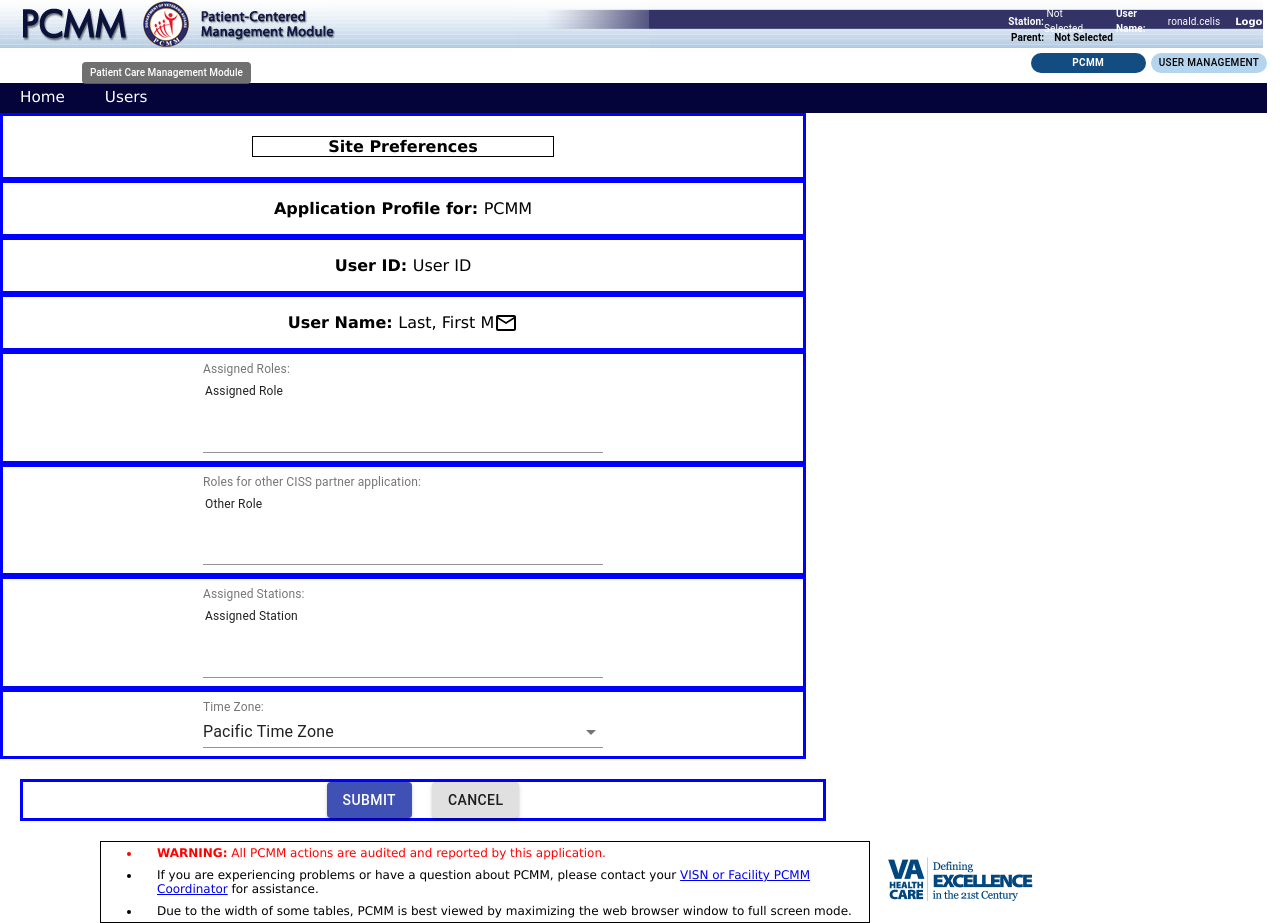
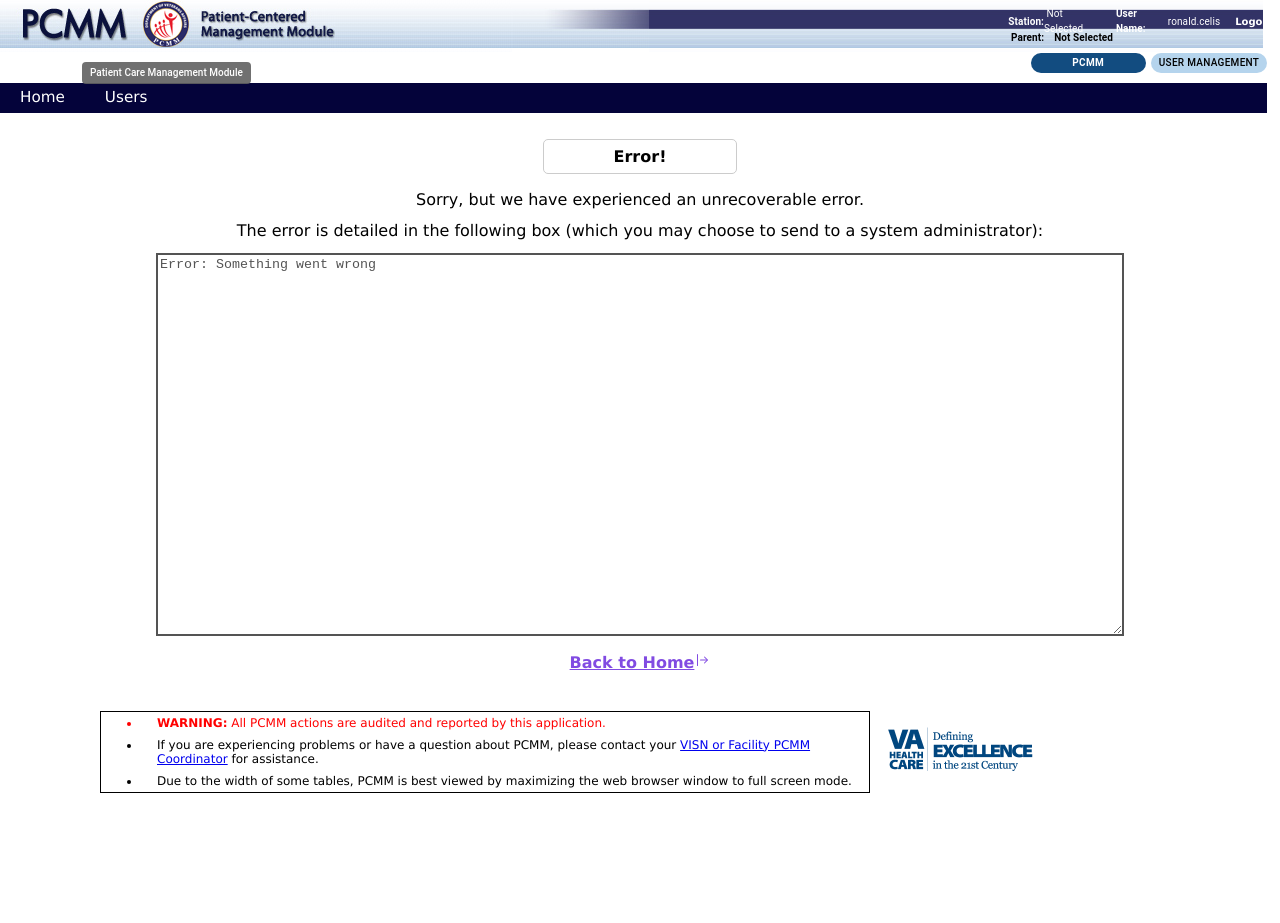
Before and after one commit to phuongflynotes/flymed-cms, a React (Create React App) app: page /exception in a window 1280 px wide. After the commit the page ends 800 px from the top, so only its background shows below. Built offline with nearby package versions, Linux system fonts and the light colour scheme.

Commit message:
exception page

```diff
--- a/src/AppRouter.tsx
+++ b/src/AppRouter.tsx
@@ -7,6 +7,7 @@
 import SearchResults from "./Users/UserManagement/SearchResults";
 import SitePreferences from "./Users/UserManagement/SitePreferences";
 import UserDetails from "./Users/UserDetails";
+import ExceptionHandle from "./Templates/ExceptionHandle";
 
 interface routerState {
   url: string;
@@ -18,6 +19,7 @@
         <Switch>
           <Route exact path="/" component={SearchExistingUsers} />
           <Route exact path="/user-details" component={UserDetails} />
+          <Route exact path="/exception" component={ExceptionHandle} />
           {/* <Route exact path="/station" component={Station} /> */}
           {/* <Route exact path="/UserAdmin" component={SearchExistingUsers} /> */}
           {/* <SearchResults /> */}
--- /dev/null
+++ b/src/Templates/ExceptionHandle.tsx
@@ -0,0 +1,60 @@
+import React, { useState, useEffect } from 'react';
+import { RouteComponentProps } from 'react-router-dom';
+import { Grid, TextareaAutosize } from '@material-ui/core';
+import "../css/exception.scss";
+
+interface ChildComponentProps extends RouteComponentProps<any> {}
+
+const ExceptionHandle : React.SFC<ChildComponentProps> = ({ history }) =>{
+
+    const [fakeError, setFakeError] = useState("");
+
+    useEffect(() => {
+        // create fake error
+        // ** Todo: check with API -> get error **
+        try {
+            getFakeError();
+        } catch (err) {
+            setFakeError(err)
+        }
+    }, []);
+
+    const getFakeError = () => {
+        let isError = true;
+        if (isError) {
+            throw new Error("Something went wrong")
+        }
+    }
+
+    return (
+        <React.Fragment>
+
+            <Grid
+                container
+                direction="column"
+                justify="center"
+                alignItems="center"
+                className="exception-section"
+            >
+                <p className="main-title">Error!</p>
+                <span className="margin-bottom-1">Sorry, but we have experienced an unrecoverable error.</span>
+                <span className="margin-bottom-1">The error is detailed in the following box (which you may choose to send to a system administrator): </span>
+                <TextareaAutosize disabled className="error-textarea" aria-label="minimum height" rowsMin={25} defaultValue={fakeError} />
+
+                <p className="redirect-link margin-bottom-3">
+                    <a onClick={() => history.push('/')}>
+                        Back to Home
+                        <svg width="1em" height="1em" viewBox="0 0 16 16" className="bi bi-arrow-bar-right" fill="currentColor" xmlns="http://www.w3.org/2000/svg">
+                            <path fillRule="evenodd" d="M10.146 4.646a.5.5 0 0 1 .708 0l3 3a.5.5 0 0 1 0 .708l-3 3a.5.5 0 0 1-.708-.708L12.793 8l-2.647-2.646a.5.5 0 0 1 0-.708z" />
+                            <path fillRule="evenodd" d="M6 8a.5.5 0 0 1 .5-.5H13a.5.5 0 0 1 0 1H6.5A.5.5 0 0 1 6 8zm-2.5 6a.5.5 0 0 1-.5-.5v-11a.5.5 0 0 1 1 0v11a.5.5 0 0 1-.5.5z" />
+                        </svg>
+                    </a>
+                </p>
+
+            </Grid>
+
+        </React.Fragment>
+    )
+}
+
+export default ExceptionHandle;
--- /dev/null
+++ b/src/css/exception.scss
@@ -0,0 +1,44 @@
+// color variable
+$border-title-color: #cccccc;
+$purple-color: #814be2;
+$dark-purple-color: #571cbf;
+
+// exception style
+.exception-section{
+    padding:0 10px;
+
+    .main-title {
+        padding: 7px 70px;
+        border: 1px solid $border-title-color;
+        border-radius: 5px;
+        font-weight: bold;
+        margin-top:2vw;
+    }
+
+    .redirect-link a{
+        color: $purple-color;
+        text-decoration: underline;
+        font-weight: bold;
+        &:hover{
+            color: $dark-purple-color;
+            text-decoration: underline;
+            cursor: pointer;
+        }
+    }
+
+    .error-textarea:disabled{
+        background:transparent;
+        border:2px solid;
+        max-width: 960px;
+        width: 100%;
+    }
+}
+
+// consider move to index.css
+.margin-bottom-1{
+    margin-bottom: 1vw;
+}
+
+.margin-bottom-3{
+    margin-bottom: 3vw;
+}
```
